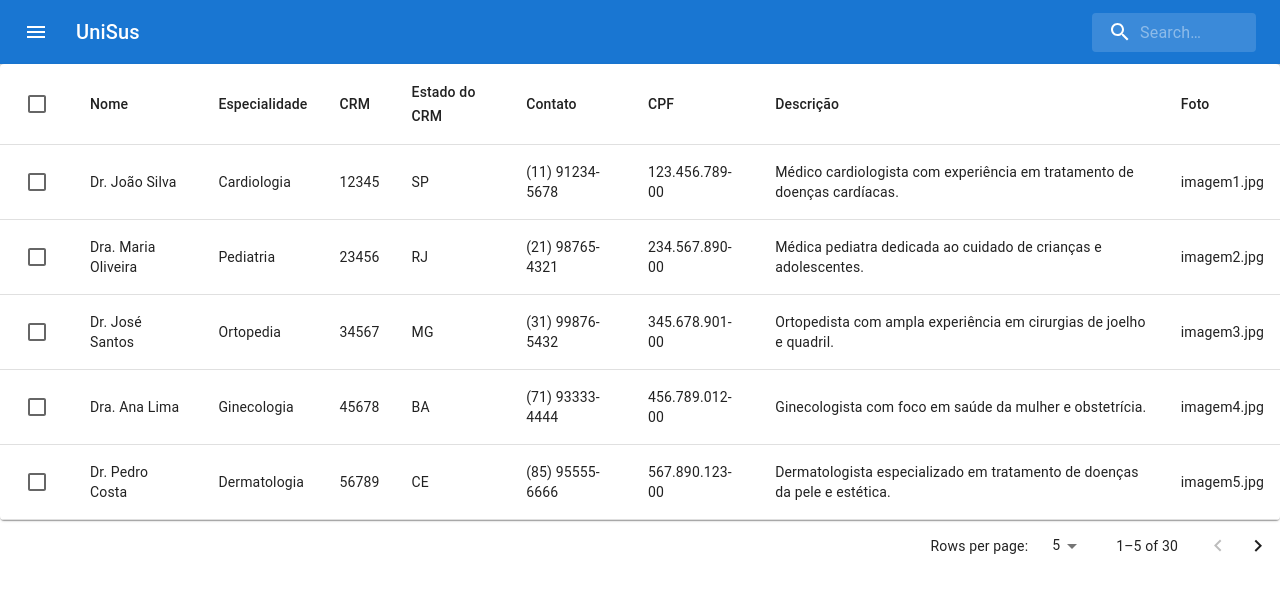
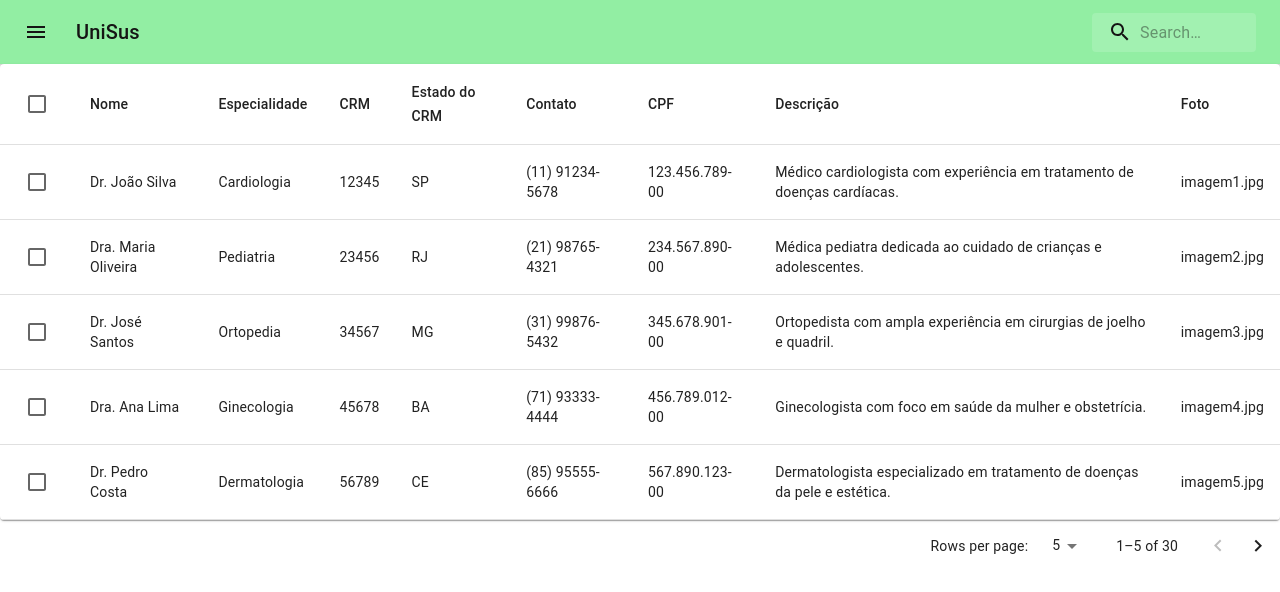
Before and after one commit to jadelcruz1/UniSus, a React (Create React App) app: page /medicosCadastrados in a window 1280 px wide. Shown: the top 592 px of the page. Built offline with nearby package versions, Linux system fonts and the light colour scheme.

Commit message:
Header da cor verde

```diff
--- a/src/components/Header.js
+++ b/src/components/Header.js
@@ -41,7 +41,6 @@ const StyledInputBase = styled(InputBase)(({ theme }) => ({
   width: '100%',
   '& .MuiInputBase-input': {
     padding: theme.spacing(1, 1, 1, 0),
-    // vertical padding + font size from searchIcon
     paddingLeft: `calc(1em + ${theme.spacing(4)})`,
     transition: theme.transitions.create('width'),
     [theme.breakpoints.up('sm')]: {
@@ -58,7 +57,7 @@ export default function SearchAppBar() {
 
   return (
     <Box sx={{ flexGrow: 1 }}>
-      <AppBar position="static">
+      <AppBar position="static" sx={{ backgroundColor: '#92eea3' , color: '#151414'}}>
         <Toolbar>
           <IconButton
             size="large"
--- a/src/components/MedicosCadastrados.js
+++ b/src/components/MedicosCadastrados.js
@@ -82,7 +82,7 @@ const MedicosCadastrados = () => {
   const handleDeleteSelected = () => {
     setMedicos((prevMedicos) => prevMedicos.filter((medico) => !selectedRows.includes(medico.id)));
     setSelectedRows([]);
-    setSelectAll(false); // Desmarcar a opção "Selecionar Todos"
+    setSelectAll(false);
   };
 
   return (
```
